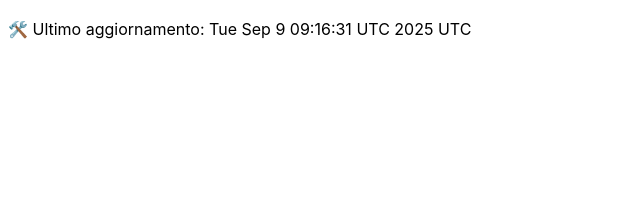
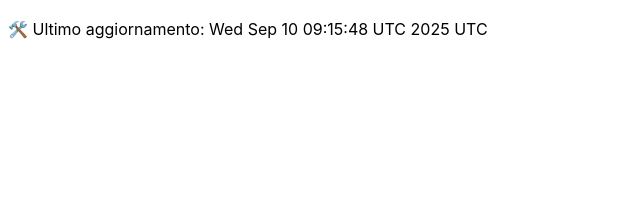
Before and after one commit to DanteTrb/DanteTrb.github.io, a Jekyll site: the page built from badges.md, in a window 1280 px wide. Shown: the top 213 px of the page, without its empty margins (0-640 px from the left). Built offline with Jekyll 4.4.1, drawn with Linux system fonts in a browser that asks for light colours; our own code applies the rules of GitHub Pages for plain Markdown files.

Commit message:
🛠️ Aggiornamento automatico badge

```diff
--- a/badges.md
+++ b/badges.md
@@ -1 +1 @@
-🛠️ Ultimo aggiornamento: Tue Sep  9 09:16:31 UTC 2025 UTC
+🛠️ Ultimo aggiornamento: Wed Sep 10 09:15:48 UTC 2025 UTC
```
